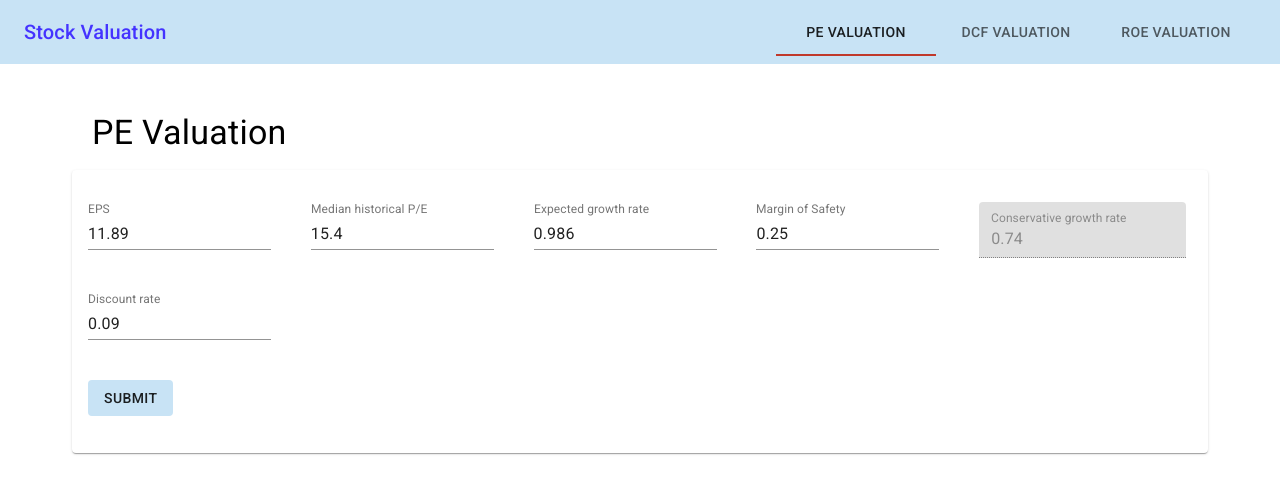
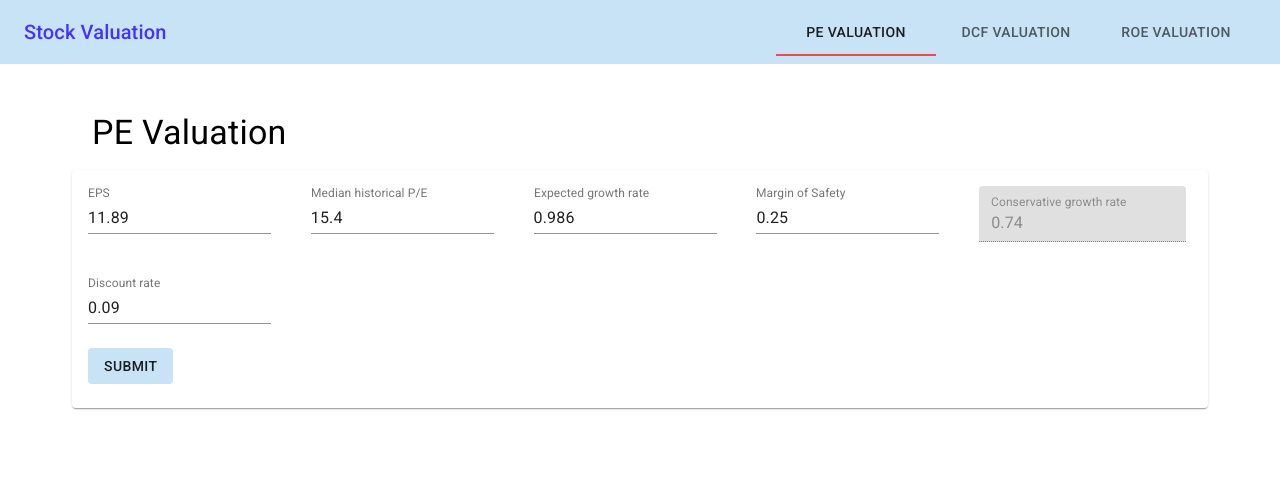
Before and after one commit to makkev/stock-value, a React (Create React App) app: page /PE in a window 1280 px wide. Shown: the top 494 px of the page. Built offline with nearby package versions, Linux system fonts and the light colour scheme.

Commit message:
Split PE inputs into it's own component.

```diff
--- /dev/null
+++ b/src/components/pe-inputs/pe-inputs.component.jsx
@@ -0,0 +1,157 @@
+import React, { useState } from 'react';
+import { Button, Paper, TextField, ThemeProvider } from '@material-ui/core';
+
+import { useStyles } from './pe-inputs.styles.js';
+import { textFieldTheme } from '../../theme/theme.js';
+
+function PEInputs({ inputs, setInputs }) {
+  const classes = useStyles();
+
+  const [currentInputs, setCurrentInputs] = useState({
+    eps: 11.89,
+    medianHistoricalPE: 15.4,
+    expectedGrowthRate: 0.986,
+    marginOfSafety: 0.25,
+    conservativeGrowthRate: 0.74,
+    discountRate: 0.09,
+  });
+
+  const handleChange = event => {
+    const { value, name } = event.target;
+    setCurrentInputs(prevInputs => ({
+      ...prevInputs,
+      [name]: value === '' ? '' : Number(value),
+    }));
+  };
+
+  const handleSubmit = event => {
+    event.preventDefault();
+
+    setInputs(currentInputs);
+  };
+  return (
+    <div>
+      <Paper className={classes.paper}>
+        <form autoComplete="off" onSubmit={handleSubmit}>
+          <div className={classes.container}>
+            <ThemeProvider theme={textFieldTheme}>
+              {/* EPS */}
+              <div>
+                <TextField
+                  id="standard-number"
+                  label="EPS"
+                  value={currentInputs.eps}
+                  name="eps"
+                  onChange={handleChange}
+                  type="number"
+                  // className={classes.textField}
+                  InputLabelProps={{
+                    shrink: true,
+                  }}
+                  margin="normal"
+                />
+              </div>
+
+              {/* Median historical P/E */}
+              <div>
+                <TextField
+                  id="standard-number"
+                  label="Median historical P/E"
+                  value={currentInputs.medianHistoricalPE}
+                  name="medianHistoricalPE"
+                  onChange={handleChange}
+                  type="number"
+                  // className={classes.textField}
+                  InputLabelProps={{
+                    shrink: true,
+                  }}
+                  margin="normal"
+                />
+              </div>
+
+              {/* Expected growth rate */}
+              <div>
+                <TextField
+                  id="standard-number"
+                  label="Expected growth rate"
+                  value={currentInputs.expectedGrowthRate}
+                  name="expectedGrowthRate"
+                  onChange={handleChange}
+                  type="number"
+                  className={classes.textField}
+                  InputLabelProps={{
+                    shrink: true,
+                  }}
+                  margin="normal"
+                />
+              </div>
+
+              {/* Margin of Safety */}
+              <div>
+                <TextField
+                  id="standard-number"
+                  label="Margin of Safety"
+                  value={currentInputs.marginOfSafety}
+                  name="marginOfSafety"
+                  onChange={handleChange}
+                  type="number"
+                  className={classes.textField}
+                  InputLabelProps={{
+                    shrink: true,
+                  }}
+                  margin="normal"
+                />
+              </div>
+
+              {/* Conservative growth rate */}
+              <div>
+                <TextField
+                  disabled
+                  id="standard-number"
+                  label="Conservative growth rate"
+                  value={currentInputs.conservativeGrowthRate.toFixed(2)}
+                  name="conservativeGrowthRate"
+                  onChange={handleChange}
+                  type="number"
+                  className={classes.textField}
+                  InputLabelProps={{
+                    shrink: true,
+                  }}
+                  margin="normal"
+                  variant="filled"
+                />
+              </div>
+
+              {/* Discount Rate */}
+              <div>
+                <TextField
+                  id="standard-number"
+                  label="Discount rate"
+                  value={currentInputs.discountRate}
+                  name="discountRate"
+                  onChange={handleChange}
+                  type="number"
+                  className={classes.textField}
+                  InputLabelProps={{
+                    shrink: true,
+                  }}
+                  margin="normal"
+                />
+              </div>
+            </ThemeProvider>
+          </div>
+          <Button
+            variant="contained"
+            color="primary"
+            className={classes.button}
+            type="submit"
+          >
+            Submit
+          </Button>
+        </form>
+      </Paper>
+    </div>
+  );
+}
+
+export default PEInputs;
--- /dev/null
+++ b/src/components/pe-inputs/pe-inputs.styles.js
@@ -0,0 +1,21 @@
+import { makeStyles } from '@material-ui/core/styles';
+
+export const useStyles = makeStyles(theme => ({
+  paper: {
+    // marginTop: '1em',
+    margin: '1em 3em 2em 3em',
+
+    padding: '0 1em 1.5em 1em',
+    // boxShadow: '0px 0px 0px 0px',
+  },
+  container: {
+    display: 'grid',
+    gap: '10px',
+    gridTemplateColumns: 'repeat(auto-fill, minmax(200px, 1fr))',
+    marginBottom: '1em',
+  },
+  button: {
+    boxShadow: '0px 0px 0px 0px',
+    // marginBottom: '1.2em',
+  },
+}));
--- a/src/pages/pe/pe.component.jsx
+++ b/src/pages/pe/pe.component.jsx
@@ -1,42 +1,15 @@
 import React, { useState } from 'react';
 import { connect } from 'react-redux';
-import {
-  Button,
-  Container,
-  Paper,
-  TextField,
-  Typography,
-} from '@material-ui/core';
+import { Container, Typography } from '@material-ui/core';
 
 import { setInputs } from '../../redux/pe/pe.actions';
 
 import { useStyles } from './pe.styles.js';
 
-function PEPage({ inputs, setIputs }) {
+import PEInputs from '../../components/pe-inputs/pe-inputs.component';
+
+function PEPage({ setInputs }) {
   const classes = useStyles();
-
-  const [currentInputs, setCurrentInputs] = useState({
-    eps: 11.89,
-    medianHistoricalPE: 15.4,
-    expectedGrowthRate: 0.986,
-    marginOfSafety: 0.25,
-    conservativeGrowthRate: 0.74,
-    discountRate: 0.09,
-  });
-
-  const handleChange = event => {
-    const { value, name } = event.target;
-    setCurrentInputs(prevInputs => ({
-      ...prevInputs,
-      [name]: value === '' ? '' : Number(value),
-    }));
-  };
-
-  const handleSubmit = event => {
-    event.preventDefault();
-
-    setInputs(currentInputs);
-  };
 
   return (
     <div>
@@ -44,134 +17,18 @@ function PEPage({ inputs, setIputs }) {
         <Typography variant="h4" className={classes.title}>
           PE Valuation
         </Typography>
-        <Paper className={classes.paper}>
-          <form autoComplete="off" onSubmit={handleSubmit}>
-            <div className={classes.container}>
-              {/* EPS */}
-              <div>
-                <TextField
-                  id="standard-number"
-                  label="EPS"
-                  value={currentInputs.eps}
-                  name="eps"
-                  onChange={handleChange}
-                  type="number"
-                  // className={classes.textField}
-                  InputLabelProps={{
-                    shrink: true,
-                  }}
-                  margin="normal"
-                />
-              </div>
-
-              {/* Median historical P/E */}
-              <div>
-                <TextField
-                  id="standard-number"
-                  label="Median historical P/E"
-                  value={currentInputs.medianHistoricalPE}
-                  name="medianHistoricalPE"
-                  onChange={handleChange}
-                  type="number"
-                  // className={classes.textField}
-                  InputLabelProps={{
-                    shrink: true,
-                  }}
-                  margin="normal"
-                />
-              </div>
-
-              {/* Expected growth rate */}
-              <div>
-                <TextField
-                  id="standard-number"
-                  label="Expected growth rate"
-                  value={currentInputs.expectedGrowthRate}
-                  name="expectedGrowthRate"
-                  onChange={handleChange}
-                  type="number"
-                  className={classes.textField}
-                  InputLabelProps={{
-                    shrink: true,
-                  }}
-                  margin="normal"
-                />
-              </div>
-
-              {/* Margin of Safety */}
-              <div>
-                <TextField
-                  id="standard-number"
-                  label="Margin of Safety"
-                  value={currentInputs.marginOfSafety}
-                  name="marginOfSafety"
-                  onChange={handleChange}
-                  type="number"
-                  className={classes.textField}
-                  InputLabelProps={{
-                    shrink: true,
-                  }}
-                  margin="normal"
-                />
-              </div>
-
-              {/* Conservative growth rate */}
-              <div>
-                <TextField
-                  disabled
-                  id="standard-number"
-                  label="Conservative growth rate"
-                  value={currentInputs.conservativeGrowthRate.toFixed(2)}
-                  name="conservativeGrowthRate"
-                  onChange={handleChange}
-                  type="number"
-                  className={classes.textField}
-                  InputLabelProps={{
-                    shrink: true,
-                  }}
-                  margin="normal"
-                  variant="filled"
-                />
-              </div>
-
-              {/* Discount Rate */}
-              <div>
-                <TextField
-                  id="standard-number"
-                  label="Discount rate"
-                  value={currentInputs.discountRate}
-                  name="discountRate"
-                  onChange={handleChange}
-                  type="number"
-                  className={classes.textField}
-                  InputLabelProps={{
-                    shrink: true,
-                  }}
-                  margin="normal"
-                />
-              </div>
-            </div>
-            <Button
-              variant="contained"
-              color="primary"
-              className={classes.button}
-              type="submit"
-            >
-              Submit
-            </Button>
-          </form>
-        </Paper>
+        <PEInputs setInputs={setInputs} />
       </Container>
     </div>
   );
 }
 
-const mapStateToProps = state => ({
-  inputs: state.pe.inputs,
-});
+// const mapStateToProps = state => ({
+//   inputs: state.pe.inputs,
+// });
 
 const mapDispatchToProps = dispatch => ({
   setInputs: inputs => dispatch(setInputs(inputs)),
 });
 
-export default connect(mapStateToProps, mapDispatchToProps)(PEPage);
+export default connect(null, mapDispatchToProps)(PEPage);
--- a/src/pages/pe/pe.styles.js
+++ b/src/pages/pe/pe.styles.js
@@ -1,24 +1,7 @@
 import { makeStyles } from '@material-ui/core/styles';
 
 export const useStyles = makeStyles(theme => ({
-  paper: {
-    // marginTop: '1em',
-    margin: '1em 3em 2em 3em',
-
-    padding: '1em',
-    // boxShadow: '0px 0px 0px 0px',
-  },
-  container: {
-    display: 'grid',
-    gap: '10px',
-    gridTemplateColumns: 'repeat(auto-fill, minmax(200px, 1fr))',
-    marginBottom: '2em',
-  },
   title: {
     marginLeft: '2em',
   },
-  button: {
-    boxShadow: '0px 0px 0px 0px',
-    marginBottom: '1.5em',
-  },
 }));
--- a/src/theme/theme.js
+++ b/src/theme/theme.js
@@ -10,7 +10,14 @@ export const theme = createMuiTheme({
     },
     secondary: {
       // main: green[500],
-      main: '#c0392b',
+      // main: '#c0392b',
+      main: '#eb4d4b',
     },
   },
 });
+
+export const textFieldTheme = createMuiTheme({
+  palette: {
+    primary: { main: '#4432ff' },
+  },
+});
```
